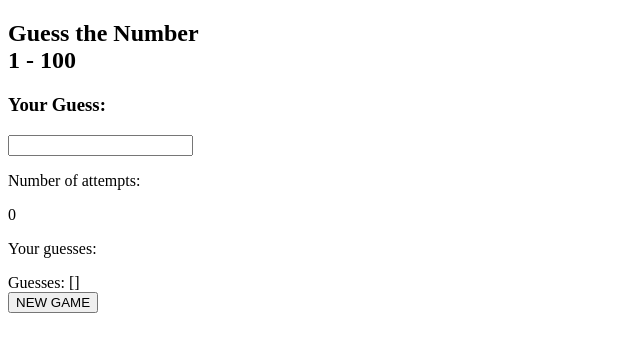
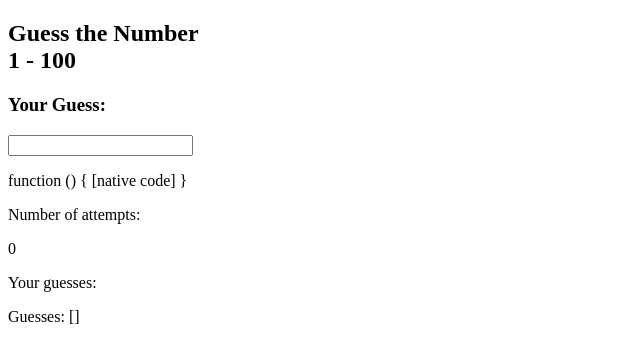
Before and after one commit to HenriqZimer/GuessTheNumber-VueJS, a Vue app: page / in a window 1280 px wide. Shown: the top 362 px of the page, without its empty margins (0-640 px from the left). Built offline with nearby package versions, Linux system fonts and the light colour scheme.

Commit message:
henrique

```diff
--- a/src/components/gameArea.vue
+++ b/src/components/gameArea.vue
@@ -1,12 +1,12 @@
 <template>
     <div id="gameArea">
 
-        <section>
+        <div>
           <h3 id="textOutput">Your Guess:</h3>
-          <input type="number" v-model="userNumber" @input="compareNumbers"/>
-        </section>
+          <input type="number" v-model="userNumber" @change="compareNumbers"/>
+        </div>
 
-        <section class="stats">
+        <div class="stats">
           <div class="info">
             <p id="textOutput">{{ textOutput }}</p>
             <p>Number of attempts:</p>
@@ -16,9 +16,9 @@
             <p>Your guesses:</p>
             <span id="guesses">Guesses: {{ userNumbers }}</span>
           </div>
-        </section>
+        </div>
 
-        <button id="newGameButton" @click="newGame()">NEW GAME</button>
+        <button v-if="btnGame" id="newGameButton" @click="newGame()">NEW GAME</button>
 
       </div>
 </template>
@@ -27,43 +27,56 @@
 export default {
 data() {
     return {
-    textOutput: '',
+        computerNumber: 0,
         userNumber: null,
         userNumbers: [],
         attempts: 0,
         maxGuesses: 10,
-    computerNumber: Math.floor(Math.random() * 100) + 1
+        btnGame: false
+    }
+},
+computed: {
+
+    isGameOver() {
+        return this.attempts >= this.maxGuesses || this.userNumber === this.computerNumber;
     }
 },
 methods: {
+    textOutput() {
+        if (this.attempts >= this.maxGuesses) {
+            return 'You have reached the maximum number of attempts ' + this.computerNumber;
+        } else if (this.userNumber == this.computerNumber) {
+            this.btnGame = true;
+            return 'Your number is correct';
+        } else if (this.userNumber > this.computerNumber) {
+            return 'Your number is too high';
+        } else {
+            return 'Your number is too low';
+        }
+    },
     newGame() {
-        window.location.reload()
+        this.userNumber = null;
+        this.userNumbers = [];
+        this.attempts = 0;
+        this.computerNumber = Math.floor(Math.random() * 100 + 1);
+        console.log(this.computerNumber);
     },
-    methods: {
     compareNumbers() {
+        if (this.userNumber === null) {
+    return; // Evita que o input seja limpo ao iniciar o jogo
+        }
         this.userNumbers.push(' ' + this.userNumber);
+        this.userNumber = null;
 
-                    if (this.attempts < this.maxGuesses) {
-                        if (this.userNumber > this.computerNumber) {
-                            this.textOutput = 'Your number is too high';
-                        } else if (this.userNumber < this.computerNumber) {
-                            this.textOutput = 'Your number is too low';
-                        } else {
-                            this.textOutput = 'Your number is correct';
-                            this.$refs.inputBox.setAttribute('readonly', 'readonly');
-                        }
-
-                        this.userNumber = null;
+        if (this.attempts < this.maxGuesses && this.userNumber !== this.computerNumber) {
     this.attempts++;
-                    } else {
-                        this.textOutput = 'You have reached the maximum number of attempts. The correct number was: ' + this.computerNumber;
-                        this.$refs.inputBox.setAttribute('readonly', 'readonly');
         }
     }
+},
+    mounted() {
+        this.newGame();
 }
 }
-}
-
 </script>
 
 <style>
```
Lines whose indentation alone changed are shown as unchanged.
